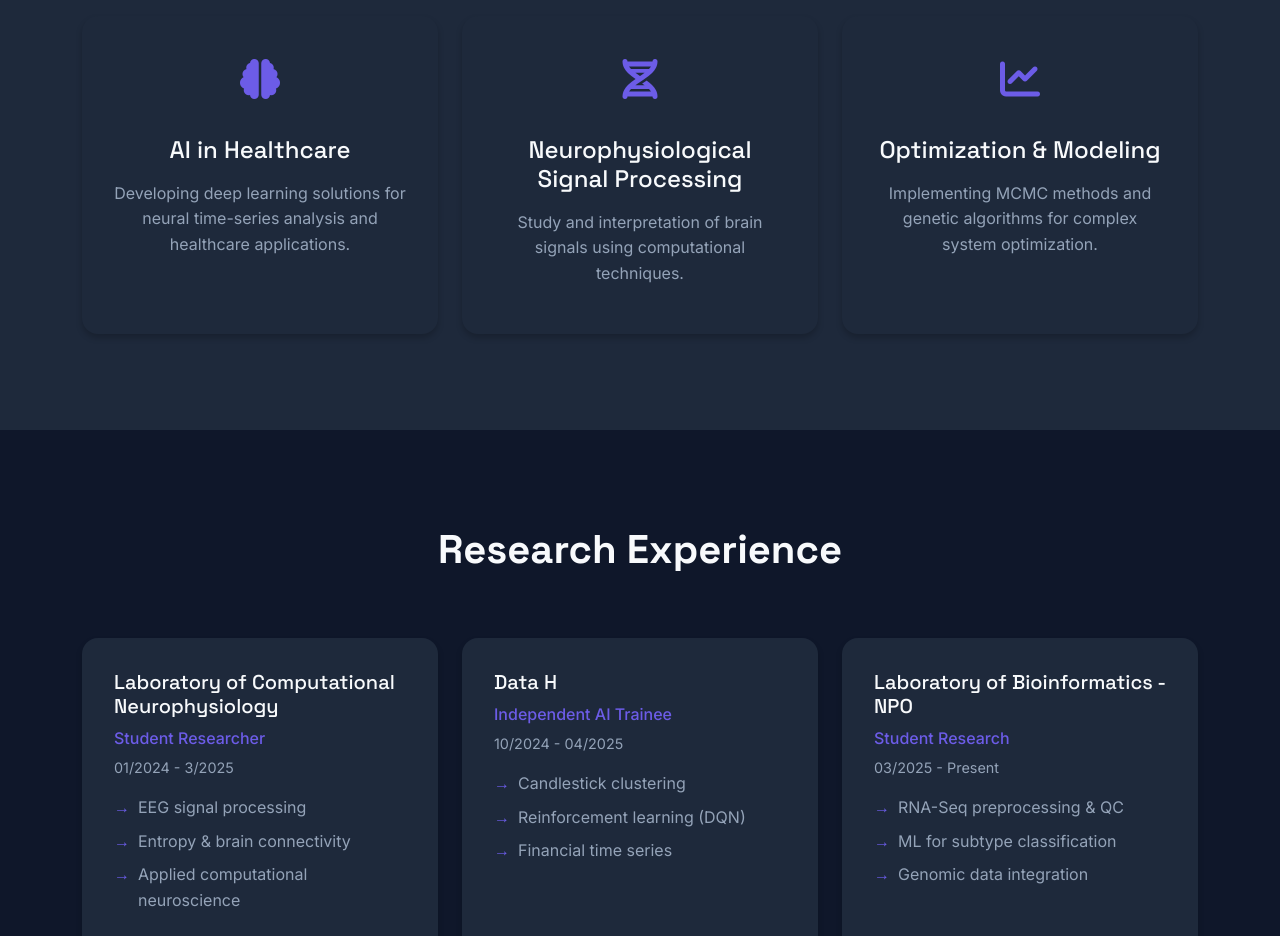
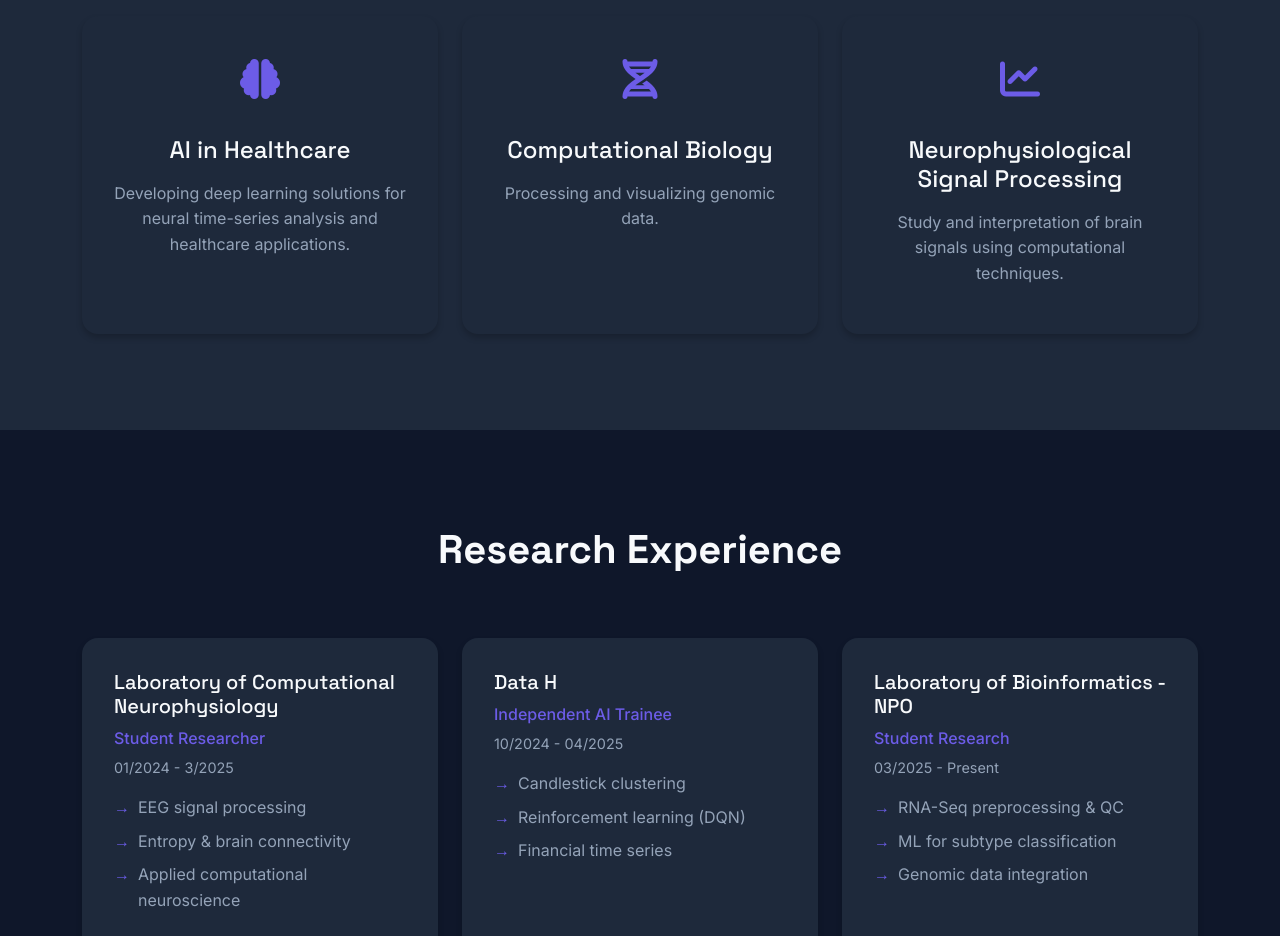
Before and after one commit to polyanasilva/homepage, a plain HTML site: page index.html in a window 1280 px wide. Shown: the part 1580-2516 px from the top of the page. Drawn offline with nearby package versions, Linux system fonts and the light colour scheme.

Commit message:
modify research in index.html

```diff
--- a/index.html
+++ b/index.html
@@ -137,8 +137,8 @@
                         <div class="research-icon">
                             <i class="fas fa-dna"></i>
                         </div>
-                        <h3>Neurophysiological Signal Processing</h3>
-                        <p>Study and interpretation of brain signals using computational techniques.</p>
+                        <h3>Computational Biology</h3>
+                        <p>Processing and visualizing genomic data.</p>
                     </div>
                 </div>
                 <div class="col-lg-4">
@@ -146,8 +146,8 @@
                         <div class="research-icon">
                             <i class="fas fa-chart-line"></i>
                         </div>
-                        <h3>Optimization & Modeling</h3>
-                        <p>Implementing MCMC methods and genetic algorithms for complex system optimization.</p>
+                        <h3>Neurophysiological Signal Processing</h3>
+                        <p>Study and interpretation of brain signals using computational techniques.</p>
                     </div>
                 </div>
             </div>
```
